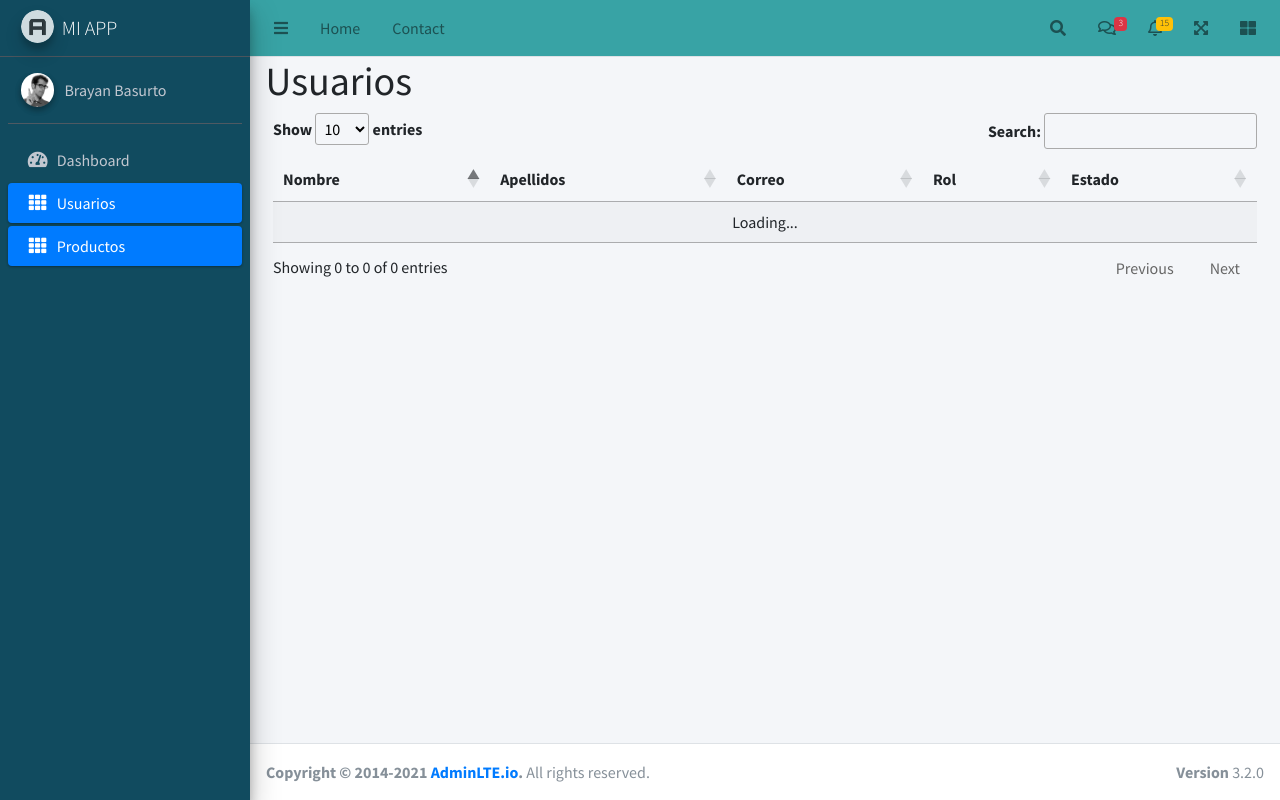
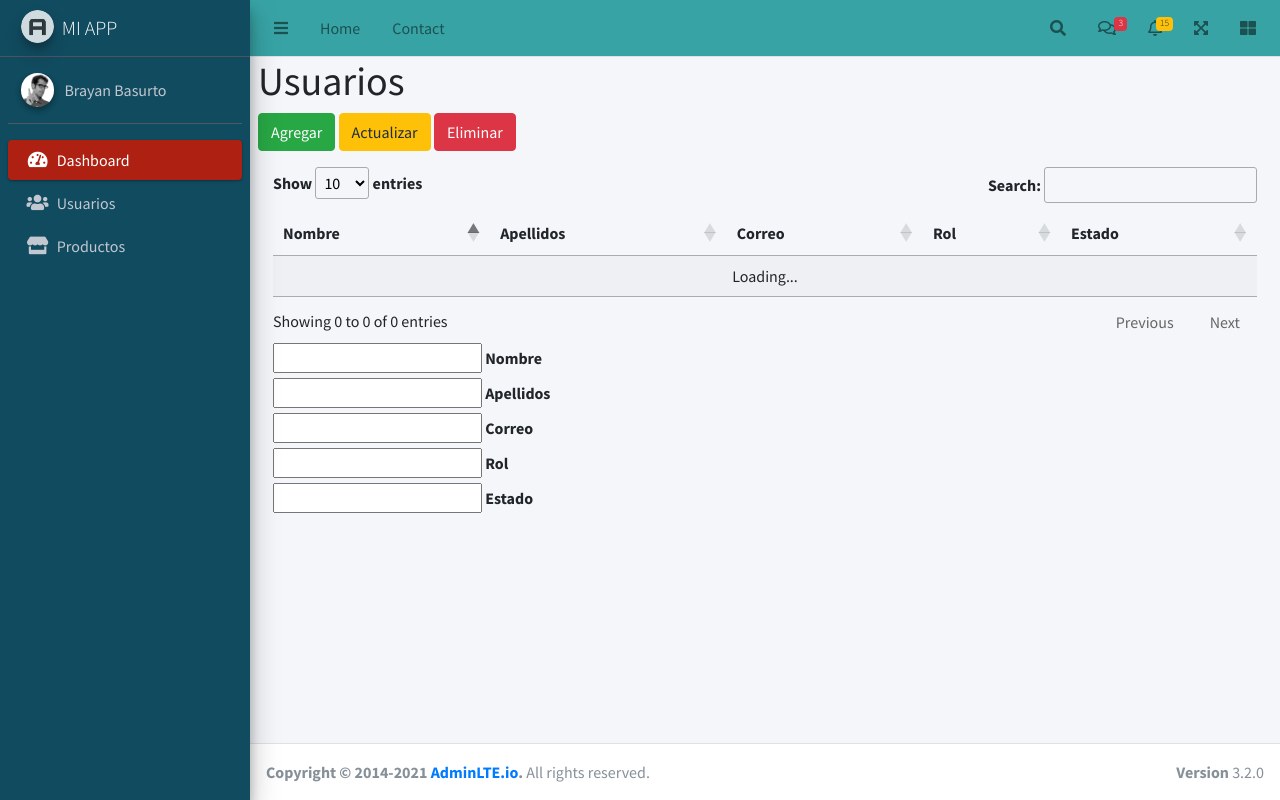
Before and after one commit to Brayan-BH/Admin_Template, a PHP site: page /usuarios.php in a window 1280 px wide. Run offline with PHP 8.4, Linux system fonts and the light colour scheme; some libraries are stand-ins or nearby versions.

Commit message:
Añdiendo botones a la seccion usuarios y productos y otros

```diff
--- a/public_html/Templates/header.php
+++ b/public_html/Templates/header.php
@@ -191,19 +191,18 @@
         <ul class="nav nav-pills nav-sidebar flex-column" data-widget="treeview" role="menu" data-accordion="false">
           <!-- Add icons to the links using the .nav-icon class
                with font-awesome or any other icon font library -->
-          <li class="nav-item">
-            <a href="#" class="nav-link">
+          <li class="nav-item menu-open">
+            <a href="home.php" class="nav-link active" style="background: #ae2012">
               <i class="nav-icon fas fa-tachometer-alt"></i>
               <p>
                 Dashboard
-
               </p>
             </a>
 
           </li>
           <li class="nav-item">
-            <a href="usuarios.php" class="nav-link active">
-              <i class="nav-icon fas fa-th"></i>
+            <a href="usuarios.php" class="nav-link ">
+              <i class="nav-icon fas fa-users"></i>
               <p>
                 Usuarios
               </p>
@@ -211,8 +210,8 @@
           </li>
 
           <li class="nav-item">
-            <a href="productos.php" class="nav-link active">
-              <i class="nav-icon fas fa-th"></i>
+            <a href="productos.php" class="nav-link">
+              <i class="nav-icon fas fa-store"></i>
               <p>
                 Productos
               </p>
--- a/public_html/usuarios.php
+++ b/public_html/usuarios.php
@@ -6,9 +6,14 @@
 <div class="content-wrapper">
     <!-- Main content -->
     <section class="content">
+        <h1>Usuarios</h1>
+        <div class="mb-3">
+            <button class="btn btn-success" onclick="guardarUsuario()">Agregar</button>
+            <button class="btn btn-warning">Actualizar</button>
+            <button class="btn btn-danger">Eliminar</button>
+        </div>
       <div class="container-fluid">
         <!-- /.row -->
-        <h1>Usuarios</h1>
         <div class="col-12">
             <table id="listUsuarios" class="display">
                 <thead>
@@ -21,6 +26,18 @@
                     </tr>
                 </thead>
             </table>
+        </div>
+        <div class="col-4">
+            <input type="text" name="txtNombre" id="txtNombre">
+            <label for="txtNombre">Nombre</label>
+            <input type="text" name="txtApellidos" id="txtApellidos">
+            <label for="txtApellidos">Apellidos</label>
+            <input type="text" name="txtCorreo" id="txtCorreo">
+            <label for="txtCorreo">Correo</label>
+            <input type="text" name="txtRol" id="txtRol">
+            <label for="txtRol">Rol</label>
+            <input type="text" name="txtEstado" id="txtEstado">
+            <label for="txtEstado">Estado</label>
         </div>
       </div>
       <!-- /.container-fluid -->
@@ -52,8 +69,22 @@ $('#listUsuarios').DataTable( {
             { data: 'rol' },
             { data: 'estado' }
         ]
-
     });
+    function guardarUsuario()
+    {
+      $.ajax({
+        method: 'POST',
+        data : {nombre: $('#txtNombre').val(), apellidos: $('#txtApellidos').val(), correo: $('#txtCorreo').val(), rol: $('#txtRol').val(), estado: $('#txtEstado').val()},
+        url: 'http://miapi.com/Public_html/api/v1/usuarios',
+      }).done(function (response) {
+        for (i = 0; i < response.data.length; i++)
+        {
+          $('#listUsuarios').append(response.data[i].nombre + '<br>')
+          // $("#pagina").append(response.data[i].nombre+"<br>");
+        }
+        console.log(response)
+      });
+    }
 });
 
 </script>
```
Also changed, not shown: public_html/home.php (+30 -5 lines), public_html/productos.php (+6 -1 lines).
